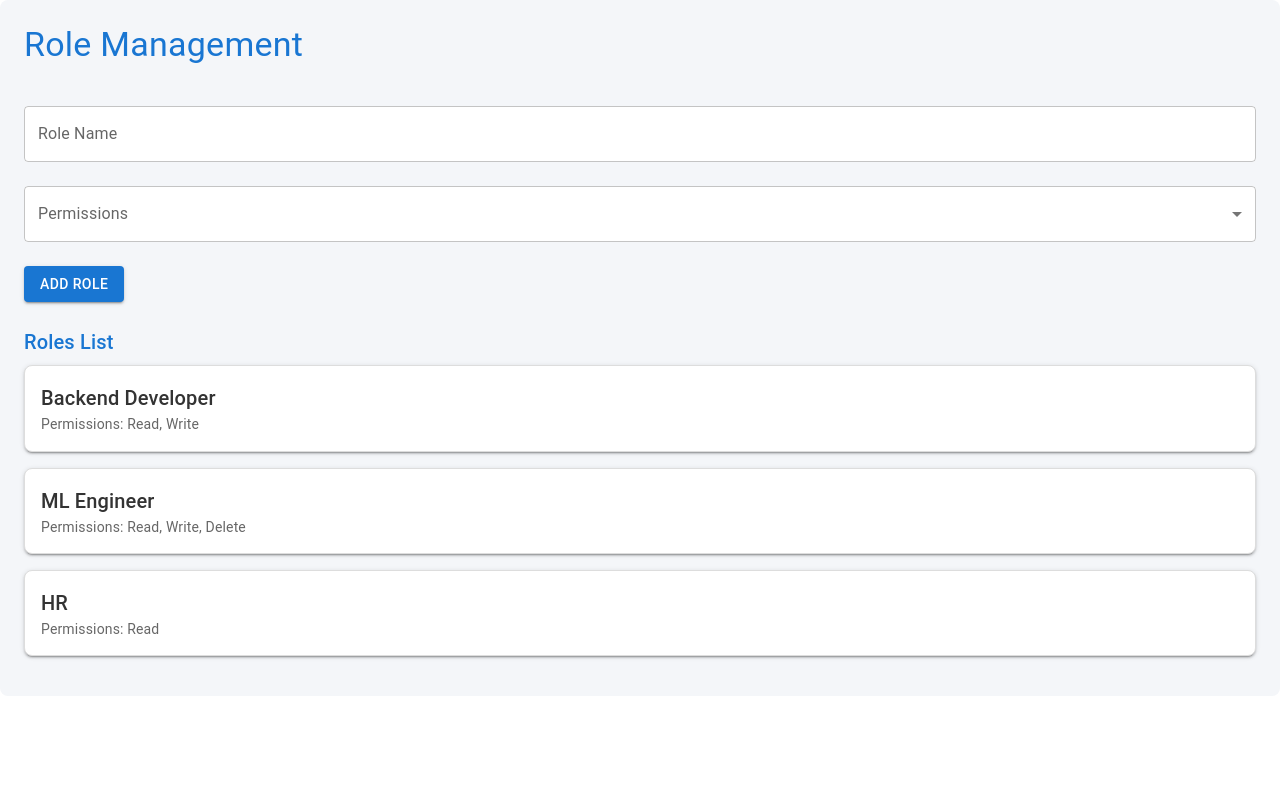
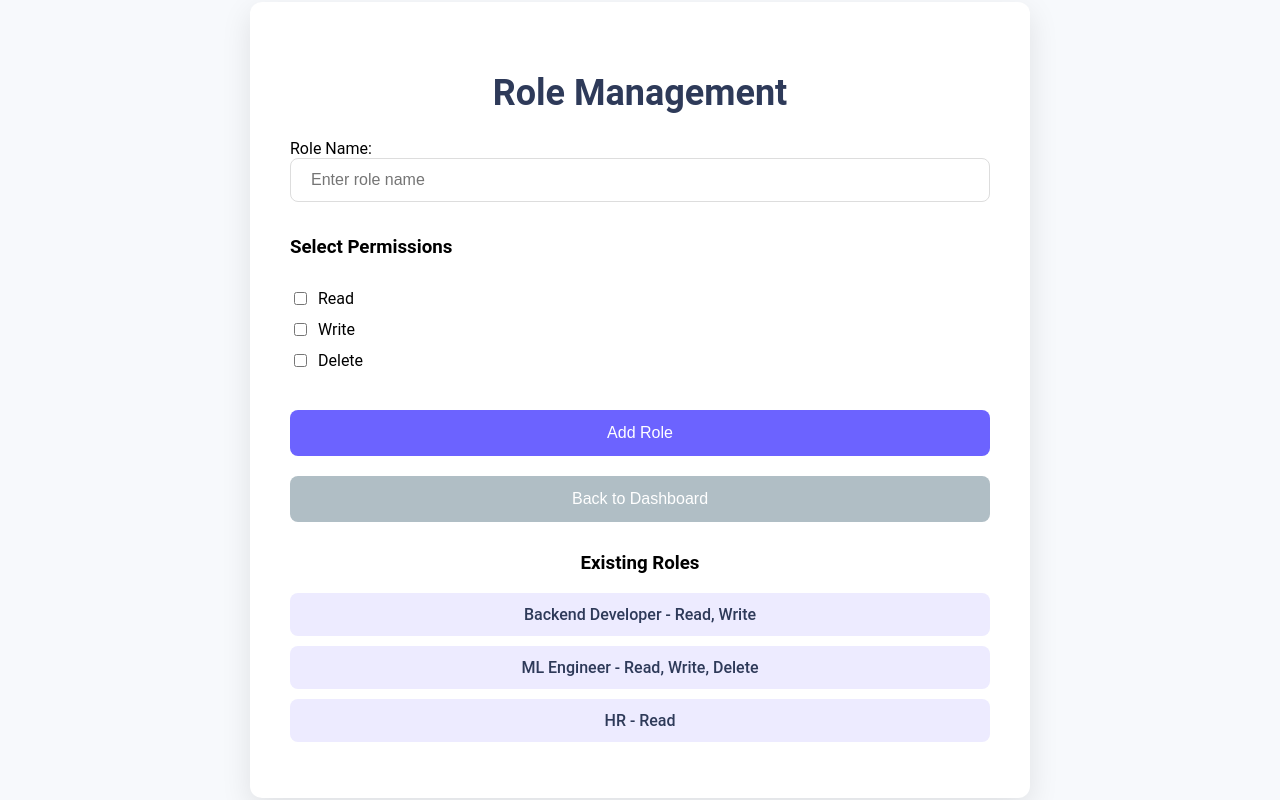
Before and after one commit to RONITrrt/rbac-ui, a React (Create React App) app in the folder rbac-ui/: page /role-management in a window 1280 px wide. Built offline with nearby package versions, Linux system fonts and the light colour scheme.

Commit message:
Update RoleManagement.js

```diff
--- a/rbac-ui/src/pages/RoleManagement.js
+++ b/rbac-ui/src/pages/RoleManagement.js
@@ -1,6 +1,110 @@
 import React, { useState } from "react";
-import { Box, Typography, Button, TextField, FormControl, Select, MenuItem, InputLabel, Checkbox, ListItemText, Snackbar, Alert } from "@mui/material";
-import axios from "axios";
+import { useNavigate } from "react-router-dom";
+
+// Basic styles for layout and UI design
+const containerStyle = {
+  display: "flex",
+  justifyContent: "center",
+  alignItems: "center",
+  height: "100vh",
+  backgroundColor: "#f7f9fc",
+  fontFamily: "'Roboto', sans-serif", // Updated font
+};
+
+const cardStyle = {
+  backgroundColor: "#fff",
+  borderRadius: "12px",
+  boxShadow: "0 10px 30px rgba(0, 0, 0, 0.1)",
+  padding: "40px",
+  maxWidth: "700px",
+  width: "100%",
+  margin: "20px",
+};
+
+const headerStyle = {
+  textAlign: "center",
+  fontSize: "36px",
+  marginBottom: "25px",
+  color: "#2e3a59",
+  fontWeight: "600",
+};
+
+const buttonStyle = {
+  padding: "14px 30px",
+  fontSize: "16px",
+  color: "#fff",
+  backgroundColor: "#6C63FF", // Vibrant purple-blue color
+  border: "none",
+  borderRadius: "8px",
+  cursor: "pointer",
+  marginTop: "20px",
+  transition: "all 0.3s ease",
+  width: "100%",
+  boxSizing: "border-box",
+};
+
+const backButtonStyle = {
+  backgroundColor: "#B0BEC5",
+};
+
+const inputStyle = {
+  padding: "12px 20px",
+  width: "100%",
+  marginBottom: "15px",
+  borderRadius: "8px",
+  border: "1px solid #ddd",
+  fontSize: "16px",
+  boxSizing: "border-box",
+  transition: "border-color 0.3s ease",
+};
+
+const inputFocusStyle = {
+  borderColor: "#6C63FF",
+};
+
+const successMessageStyle = {
+  color: "#388E3C",
+  textAlign: "center",
+  marginTop: "20px",
+};
+
+const permissionsContainerStyle = {
+  display: "flex",
+  flexDirection: "column",
+  gap: "12px",
+  marginBottom: "20px",
+};
+
+const permissionsStyle = {
+  display: "flex",
+  alignItems: "center",
+};
+
+const roleContainerStyle = {
+  marginTop: "30px",
+  textAlign: "center",
+  fontWeight: "500",
+};
+
+const roleListStyle = {
+  listStyleType: "none",
+  paddingLeft: "0",
+  marginTop: "10px",
+  color: "#2e3a59",
+};
+
+const roleListItemStyle = {
+  marginBottom: "10px",
+  backgroundColor: "#EDEBFF",
+  padding: "12px",
+  borderRadius: "8px",
+  transition: "transform 0.3s ease-in-out",
+};
+
+const roleListItemHoverStyle = {
+  transform: "scale(1.05)",
+  boxShadow: "0 8px 15px rgba(0, 0, 0, 0.1)",
+};
 
 const RoleManagement = () => {
   const [roleName, setRoleName] = useState("");
@@ -10,8 +114,10 @@ const RoleManagement = () => {
     { id: 2, name: "ML Engineer", permissions: ["Read", "Write", "Delete"] },
     { id: 3, name: "HR", permissions: ["Read"] }
   ]); // List of existing roles with some dummy data
-  const [availablePermissions, setAvailablePermissions] = useState(["Read", "Write", "Delete"]); // Example permissions
+  const [availablePermissions, setAvailablePermissions] = useState(["Read", "Write", "Delete"]);
   const [successMessage, setSuccessMessage] = useState(""); // Success message state
+
+  const navigate = useNavigate();  // Initialize the useNavigate hook
 
   const handleAddRole = async () => {
     if (!roleName) {
@@ -45,93 +151,82 @@ const RoleManagement = () => {
 
   // Handle permission change for role
   const handlePermissionChange = (event) => {
-    setPermissions(event.target.value);
+    const value = event.target.value;
+    setPermissions(prevPermissions =>
+      prevPermissions.includes(value)
+        ? prevPermissions.filter(permission => permission !== value)
+        : [...prevPermissions, value]
+    );
+  };
+
+  const handleBackToDashboard = () => {
+    navigate("/dashboard");
   };
 
   return (
-    <Box sx={{ padding: 3, backgroundColor: "#f4f6f9", borderRadius: 2 }}>
-      <Typography variant="h4" mb={3} sx={{ color: "#1976d2" }}>Role Management</Typography>
+    <div style={containerStyle}>
+      <div style={cardStyle}>
+        <h2 style={headerStyle}>Role Management</h2>
 
-      {/* Add Role Form */}
-      <TextField
-        label="Role Name"
+        <div>
+          <label>Role Name:</label>
+          <input
+            type="text"
+            style={inputStyle}
             value={roleName}
             onChange={(e) => setRoleName(e.target.value)}
-        fullWidth
-        margin="normal"
-        sx={{ backgroundColor: "#fff", borderRadius: 1 }}
+            placeholder="Enter role name"
+            onFocus={(e) => e.target.style.borderColor = "#6C63FF"}
+            onBlur={(e) => e.target.style.borderColor = "#ddd"}
           />
+        </div>
 
-      {/* Permissions Selection */}
-      <FormControl fullWidth margin="normal">
-        <InputLabel>Permissions</InputLabel>
-        <Select
-          multiple
-          value={permissions}
+        <div style={permissionsContainerStyle}>
+          <h3>Select Permissions</h3>
+          {availablePermissions.map((permission) => (
+            <div key={permission} style={permissionsStyle}>
+              <input
+                type="checkbox"
+                value={permission}
+                checked={permissions.includes(permission)}
                 onChange={handlePermissionChange}
-          renderValue={(selected) => selected.join(", ")}
-          sx={{ backgroundColor: "#fff", borderRadius: 1 }}
-          MenuProps={{
-            PaperProps: {
-              sx: {
-                maxHeight: 250, // Adds a max height for the dropdown
-                width: "300px", // Adjust the width of the dropdown
-              },
-            },
-          }}
+              />
+              <span style={{ marginLeft: "8px" }}>{permission}</span>
+            </div>
+          ))}
+        </div>
+
+        <button style={buttonStyle} onClick={handleAddRole}>Add Role</button>
+
+        <button
+          style={{...buttonStyle, ...backButtonStyle}}
+          onClick={handleBackToDashboard}
         >
-          {availablePermissions.map((permission, idx) => (
-            <MenuItem key={idx} value={permission} sx={{ padding: "8px 16px" }}> {/* Added padding to prevent overlap */}
-              <Checkbox checked={permissions.indexOf(permission) > -1} />
-              <ListItemText primary={permission} />
-            </MenuItem>
-          ))}
-        </Select>
-      </FormControl>
+          Back to Dashboard
+        </button>
 
-      {/* Add Role Button */}
-      <Button
-        onClick={handleAddRole}
-        variant="contained"
-        sx={{ marginTop: 2, backgroundColor: "#1976d2", '&:hover': { backgroundColor: "#1565c0" } }}
-      >
-        Add Role
-      </Button>
-
-      {/* Success Message */}
         {successMessage && (
-        <Snackbar open={true} autoHideDuration={2000}>
-          <Alert severity="success">{successMessage}</Alert>
-        </Snackbar>
+          <div style={successMessageStyle}>
+            {successMessage}
+          </div>
         )}
 
-      {/* Roles List */}
-      <Box sx={{ marginTop: 3 }}>
-        <Typography variant="h6" gutterBottom sx={{ color: "#1976d2" }}>Roles List</Typography>
-        {roles.length === 0 ? (
-          <Typography>No roles added yet.</Typography>
-        ) : (
-          roles.map((role) => (
-            <Box
+        <div style={roleContainerStyle}>
+          <h3>Existing Roles</h3>
+          <ul style={roleListStyle}>
+            {roles.map((role) => (
+              <li
                 key={role.id}
-              sx={{
-                marginBottom: 2,
-                border: '1px solid #ddd',
-                padding: 2,
-                borderRadius: 2,
-                backgroundColor: "#ffffff",
-                boxShadow: 2
-              }}
+                style={{...roleListItemStyle, "&:hover": roleListItemHoverStyle}}
+                className="role-list-item"
               >
-              <Typography variant="h6" sx={{ color: "#333" }}>{role.name}</Typography>
-              <Typography variant="body2" color="textSecondary">
-                Permissions: {role.permissions.join(", ")}
-              </Typography>
-            </Box>
-          ))
-        )}
-      </Box>
-    </Box>
+                {role.name} - {role.permissions.join(", ")}
+              </li>
+            ))}
+          </ul>
+        </div>
+      </div>
+    </div>
   );
 };
 
```
Lines whose indentation alone changed are shown as unchanged.
